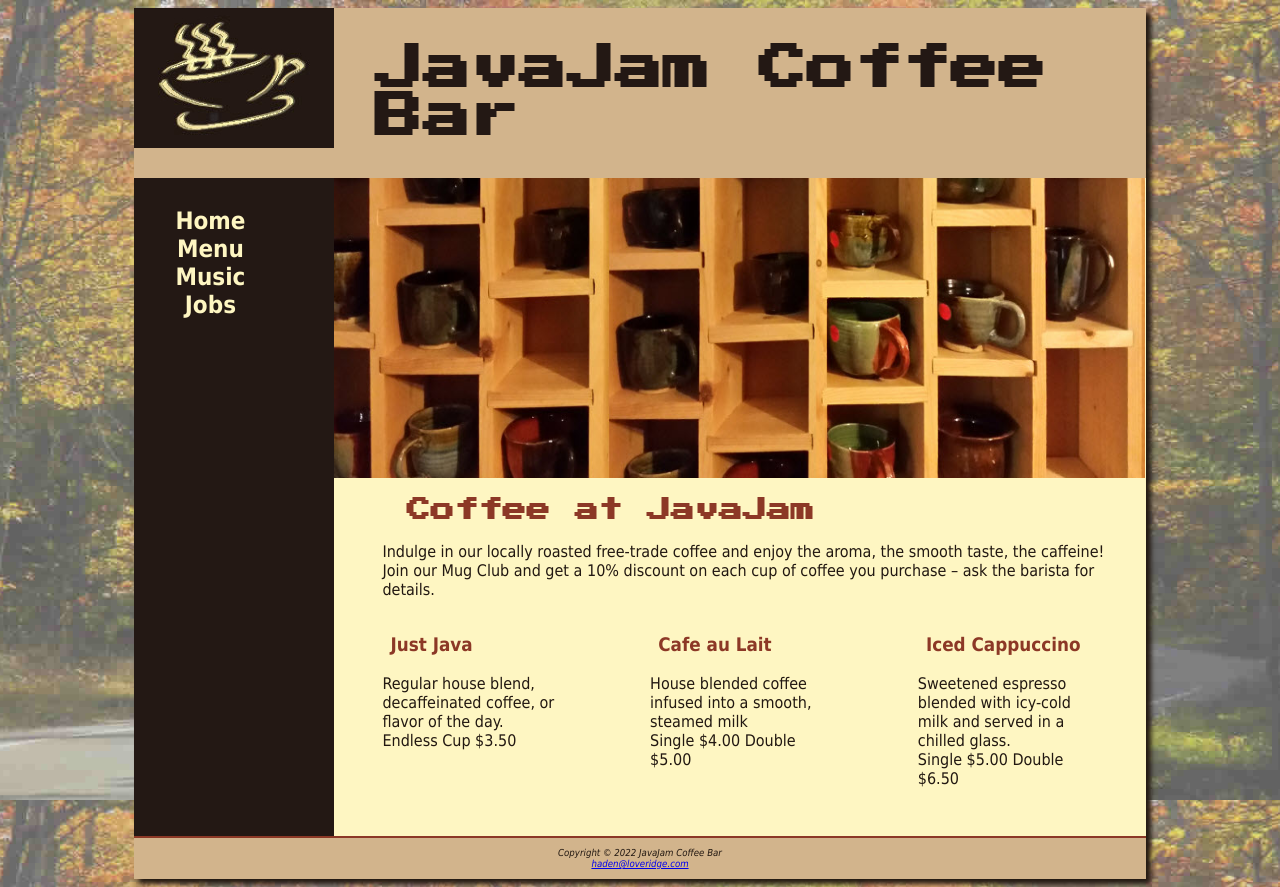
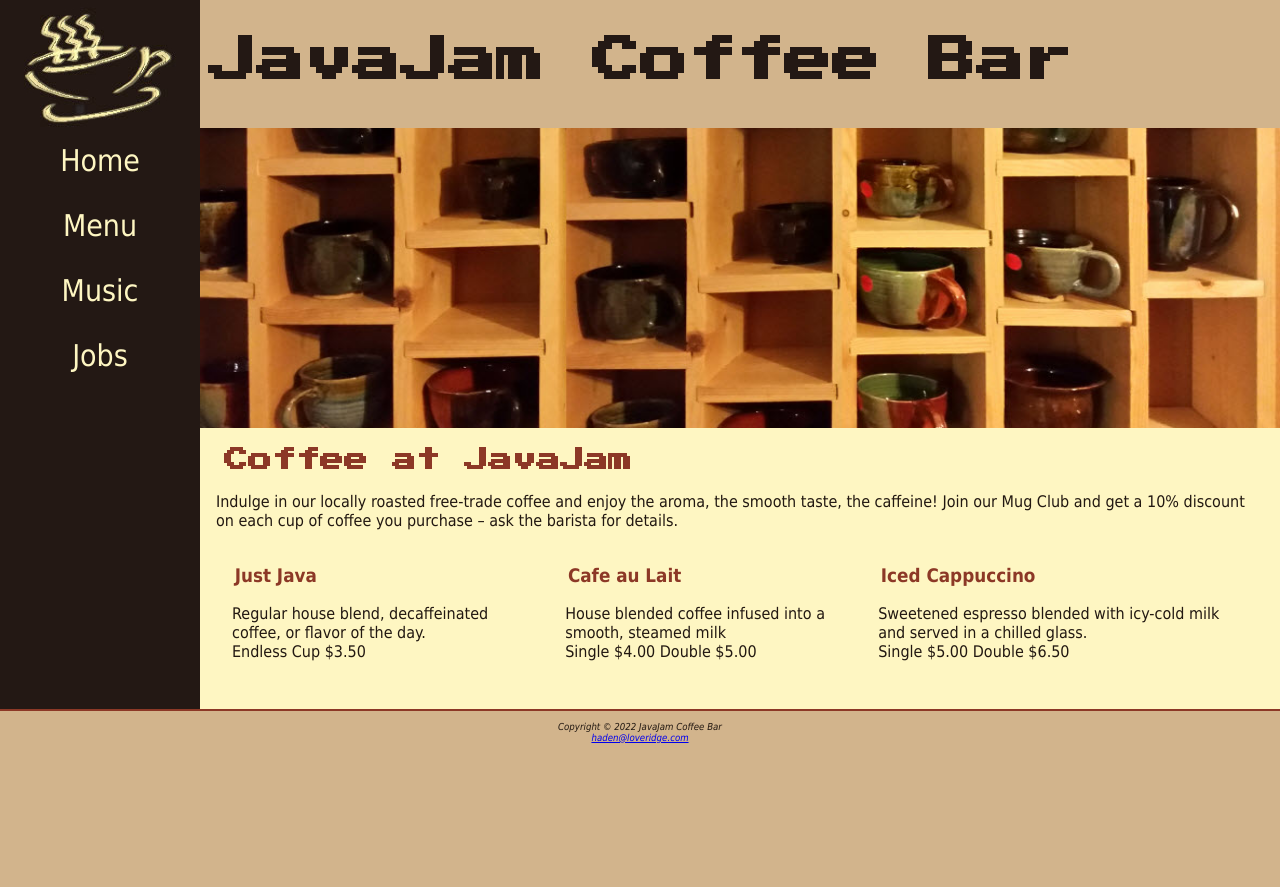
Before and after one commit to hadenloveridge/hadenloveridge.github.io, a plain HTML site: page javajam/menu.html in a window 1280 px wide. After the commit the page ends 800 px from the top, so only its background shows below. Drawn offline with Linux system fonts and the light colour scheme.

Commit message:
A7
responsive layout
adjusted for various media types - small, medium, and large

```diff
--- a/javajam/javajam.css
+++ b/javajam/javajam.css
@@ -1,23 +1,16 @@
 * {box-sizing: border-box;}
 
+/* Small Single-Column Layout */
+
 body {
-	background-color: #fcebb6;
-	background-image: url(images/fadedroad50.jpg);
-		background-repeat: no-repeat;
-		background-attachment: fixed;
-		background-size: cover;
+	background-color: #d2b48c;
 	color: #221811;
 	font-family: Tahoma, Arial, sans-serif;
+	margin: 0
 }
 
 #wrapper {
 	background-color: #231814;
-	width: 80%;
-	margin-left: auto;
-	margin-right: auto;
-	min-width: 900px;
-	max-width: 1280px;
-	box-shadow: 5px 5px 5px #221811;
 	padding: 0;
 }
 
@@ -25,10 +18,11 @@ header
 	{
 	padding-top: 5px;
 	padding-bottom: 5px;
-	padding-left: 240px;
+	padding-left: 105px;
+	height: 128px;
 	background-color:#d2b48c;
     color:#231814;
-	background-image: url(images/coffeelogo.jpg);
+	background-image: url(images/cup.jpg);
 	background-repeat: no-repeat;
 	}
 
@@ -49,7 +43,7 @@ header a:hover {
 }
 
 h1 {
-	font-size: 3em;
+	font-size: 2em;
 	font-family: 'Press Start 2P', cursive, monospace;
 }
 
@@ -84,11 +78,6 @@ h4 {
 	padding-bottom: 2em;
 }
 
-.onethird {
-	float: left;
-	width: 33%;
-}
-
 img {
 	padding-left: 10px;
 	padding-right: 10px;
@@ -99,21 +88,21 @@ img {
 
 #home-hero {
 	height: 300px;
-	background-image: url(images/hero.jpg);
+	background-image: url(images/road.jpg);
 	background-size: 100% 100%;
 	background-repeat: no-repeat;
 }
 
 #heromugs {
 	height: 300px;
-	background-image: url(images/heromugs.jpg);
+	background-image: url(images/threemugs.jpg);
 	background-size: 100% 100%;
 	background-repeat: no-repeat;
 }
 
 #heroguitar {
 	height: 300px;
-	background-image: url(images/heroguitar.jpg);
+	background-image: url(images/guitar.jpg);
 	background-size: 100% 100%;
 	background-repeat: no-repeat;
 }
@@ -136,12 +125,7 @@ dd {
 
 nav {
 	text-align: center;
-	font-weight: bold;
 	font-size: 1.5em;
-	padding-top: 5px;
-	padding-bottom: 5px;
-	float: left;
-	width: 200px;
 }
 
 nav a {
@@ -161,8 +145,21 @@ nav a:hover {
 }
 
 nav ul {
-	padding-left: 0;
 	list-style-type: none;
+	display: flex;
+	flex-direction: column;
+	margin: 0;
+	padding: 0;
+	font-size: 1.25em;
+}
+
+nav li {
+	padding-top: .5em;
+	padding-bottom: .5em;
+	padding-right: 1em;
+	padding-left: 1em;
+	width: 100%;
+	border-bottom: 1px solid #fef6c2;
 }
 
 main {
@@ -171,14 +168,24 @@ main {
 	padding-bottom: 2em;
 	padding-top: 0;
 	display: block;
-	margin-left: 200px;
 	background-color: #fef6c2;
-	overflow: auto;
 }
 
-main h2, h3, h4, p, div, ul, dl {
-	padding-left: 3em;
-	padding-right: 2em;
+h2, h3, h4, p, div, ul, dl {
+	padding-left: 1em;
+	padding-right: 1em;
+}
+
+main ul {
+	padding-left: 2em;
+}
+
+#mobile {
+	display: inline;
+}
+
+#desktop {
+	display: none;
 }
 
 footer {
@@ -189,3 +196,102 @@ footer {
 	padding: 1em;
 	border-top: 2px solid #8c3826;
 }
+
+/* Medium Layout */
+
+@media (min-width: 600px) {
+
+header {
+	text-align: center;
+	padding-left: 0;
+}
+
+h1 {
+	font-size: 3em;
+}
+
+nav ul {
+	flex-flow: row nowrap;
+	justify-content: space-around;
+}
+
+nav li {
+	border-bottom: none;
+}
+
+#home-hero {
+	height: 50vh;
+	background-image: url(images/hero.jpg);
+}
+
+#heromugs {
+	background-image: url(images/heromugs.jpg);
+}
+
+#heroguitar {
+	background-image: url(images/heroguitar.jpg);
+}
+
+#flow {
+	display: flex;
+	flex-direction: row;
+}
+
+#mobile {
+	display: none;
+}
+
+#desktop {
+	display: inline;
+}
+
+.details {
+	display: flex;
+	flex-direction: row;
+}
+
+h4 {
+	margin-left: 10%;
+	margin-right: 10%;
+}
+}
+
+/* Large Layout Config. */
+
+@media (min-width: 1024px){
+
+@supports (display: grid) {
+	header {
+		grid-area: header;
+	}
+
+	nav {
+		grid-area: nav;
+	}
+
+	main {
+		grid-area: main;
+	}
+
+	footer {
+		grid-area: footer;
+	}
+
+	#wrapper {
+		display: grid;
+		grid-template:
+			"header header"
+			"nav main"
+			"footer footer"
+			/ 200px;
+	}
+
+nav ul {
+	flex-direction: column;
+}
+
+header {
+	background-image: url(images/coffeelogo.jpg);
+}
+}
+}
--- a/javajam/menu.html
+++ b/javajam/menu.html
@@ -44,23 +44,25 @@
                 Join our Mug Club and get a 10% discount on each cup of coffee you purchase &ndash; ask the barista for
                 details.
             </p>
-            <section class="onethird">
+            <div id="flow">
+                <section>
                     <h3>Just Java</h3>
                     <p>Regular house blend, decaffeinated coffee, or flavor of the day.<br>
                         Endless Cup $3.50</p>
                 </section>
 
-            <section class="onethird">
+                <section>
                     <h3>Cafe au Lait</h3>
                     <p>House blended coffee infused into a smooth, steamed milk<br>
                         Single $4.00 Double $5.00</p>
                 </section>
 
-            <section class="onethird">
+                <section>
                     <h3>Iced Cappuccino</h3>
                     <p>Sweetened espresso blended with icy-cold milk and served in a chilled glass.<br>
                         Single $5.00 Double $6.50</p>
                 </section>
+            </div>
         </main>
 
         <footer>
```
Also changed, not shown: javajam/index.html (+2 -1 lines), javajam/music.html (+4 -4 lines), javajam/images/cup.jpg (added), javajam/images/guitar.jpg (added), javajam/images/road.jpg (added), javajam/images/threemugs.jpg (added), 3 other files. Lines whose indentation alone changed are shown as unchanged.
